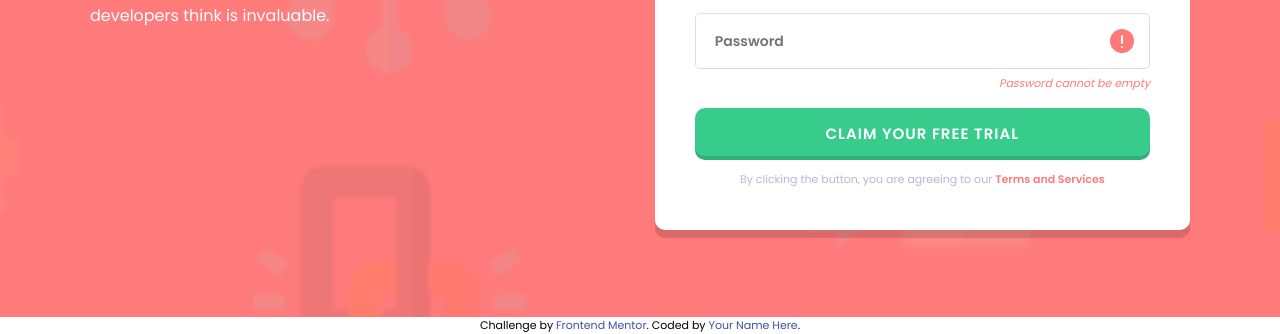
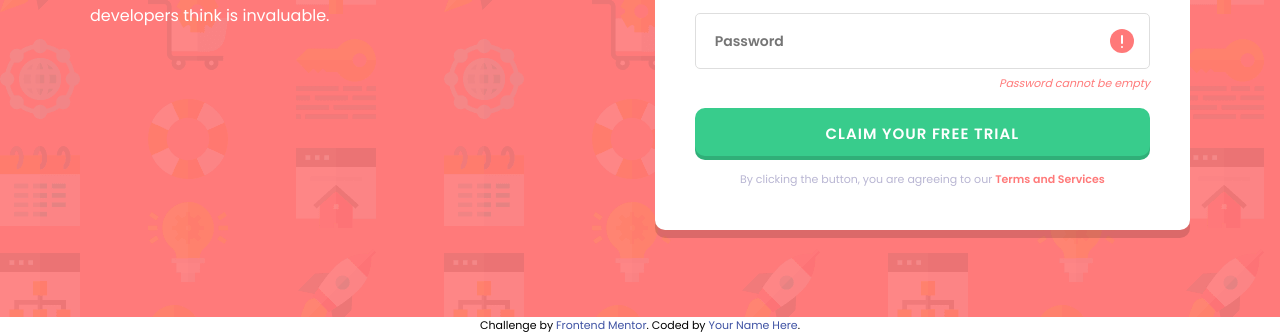
Before and after one commit to Kaji1127/Signup-Form, a website: page index.html in a window 1280 px wide. Shown: the part 483-817 px from the top of the page. Drawn offline with nearby package versions, Linux system fonts and the light colour scheme; files that its build step writes are made by us from their sources.

Commit message:
add background-image

```diff
--- a/app/scss/base/_base.scss
+++ b/app/scss/base/_base.scss
@@ -7,6 +7,10 @@ main {
 	background-size: cover;
 	display: grid;
 	align-content: center;
+
+	@include breakpoint(medium) {
+		background-image: url(../images/bg-intro-desktop.png);
+	}
 }
 
 .wrapper {
```
